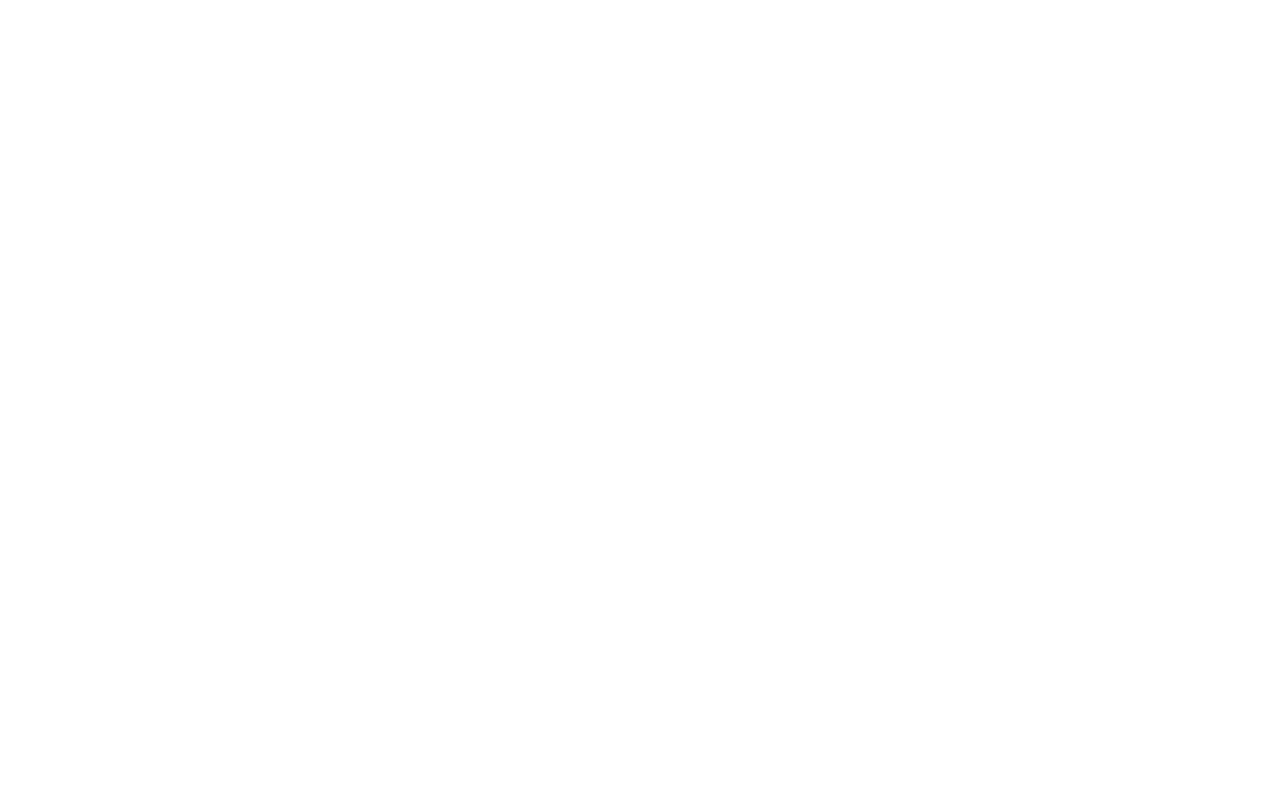
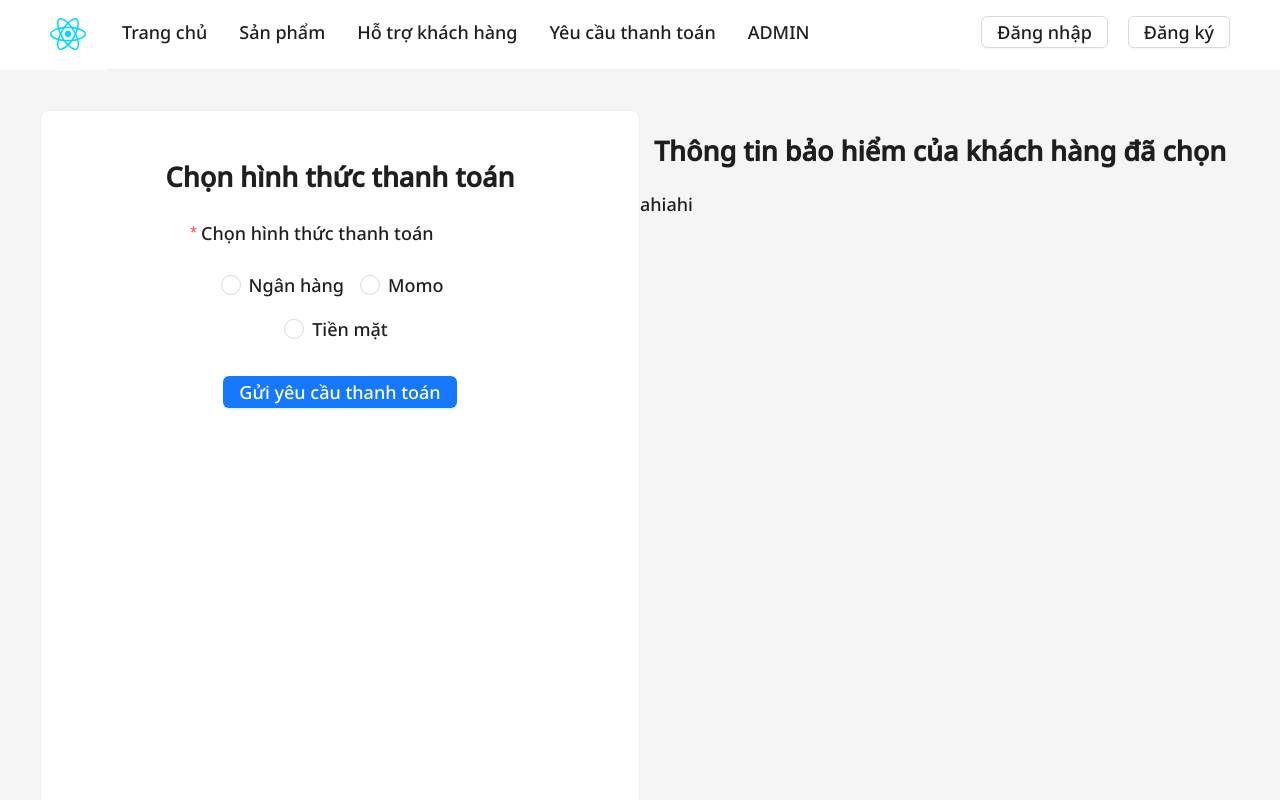
Before and after one commit to nthihongphuc/System-Of-Health-Insurance, a React (Vite) app: page /payment_request/type_payment in a window 1280 px wide. Before the commit this address had no page. Shown: the top 800 px of the page. Built offline with nearby package versions, Linux system fonts and the light colour scheme; the HTML template or start-up script is replaced by a standard one.

Commit message:
type payment (still update)

```diff
--- a/src/pages/RequestPayment.jsx
+++ b/src/pages/RequestPayment.jsx
@@ -145,35 +145,7 @@
             >
               <Cascader options={address} />
             </Form.Item>
-            <Form.Item
-              label="Hóa đơn"
-              name="payment"
-              rules={[
-                {
-                  required: true,
-                  message: "Vui lòng chọn hóa đơn để thanh toán!",
-                },
-              ]}
-            >
-              {/* list hóa đơn của khách hàng có cccd vừa nhập */}
-              <Cascader/>
-            </Form.Item>
-            <Form.Item
-              label="Chọn hình thức thanh toán"
-              name="gender"
-              rules={[
-                {
-                  required: true,
-                  message: "Vui lòng chọn hình thức thanh toán!",
-                },
-              ]}
-            >
-              <Radio.Group>
-                <Radio value="bank"> Ngân hàng</Radio>
-                <Radio value="online"> Momo </Radio>
-                <Radio value="offline"> Tiền mặt </Radio>
-              </Radio.Group>
-            </Form.Item>
+
             <Card
               label="Minh chứng hóa đơn"
               name="Bill"
@@ -189,10 +161,19 @@
               </Upload>
 
             </Card>
+            {/* Nút để qua trang chọn hình thức thanh toán */}
+            <Button
+                    type="primary"
+                    className="request-payment-button"
+                    style={{ marginTop: 10 }}
+                    onClick={() => navigate("/type_payment")}
+                    >
+                    <div>Chọn hình thức thanh toán</div>
+                </Button>
+            {/* <Button type="primary" htmlType="submit" style={{ marginTop: 10 }}>
+              Chọn hình thức thanh toán
+            </Button> */}
 
-            <Button type="primary" htmlType="submit" style={{ marginTop: 10 }}>
-              Gửi yêu cầu thanh toán
-            </Button>
           </Form>
         </Card>
       </Content>
--- /dev/null
+++ b/src/pages/TypePayment.jsx
@@ -0,0 +1,125 @@
+//import { Layout, Sider, Menu, UserOutlined, collapsed } from "antd";
+import React, { useState } from "react";
+import {
+  MedicineBoxOutlined,
+  MoneyCollectOutlined,
+  IdcardOutlined,
+  UnlockOutlined,
+  UploadOutlined
+} from "@ant-design/icons";
+
+import {
+  Layout,
+  Form,
+  Input,
+  Button,
+  Menu,
+  theme,
+  Card,
+  Select,
+  Cascader,
+  Radio,
+  message,
+  Upload,
+  Space,
+  Col,
+  Row
+} from "antd";
+import { Content } from "antd/es/layout/layout";
+import { address } from "../data/address";
+// const props = {
+//   name: 'file',
+//   action: 'https://run.mocky.io/v3/435e224c-44fb-4773-9faf-380c5e6a2188',
+//   headers: {
+//     authorization: 'authorization-text',
+//   },
+//   onChange(info) {
+//     if (info.file.status !== 'uploading') {
+//       console.log(info.file, info.fileList);
+//     }
+//     if (info.file.status === 'done') {
+//       message.success(`${info.file.name} file uploaded successfully`);
+//     } else if (info.file.status === 'error') {
+//       message.error(`${info.file.name} file upload failed.`);
+//     }
+//   },
+// };
+const { Header } = Layout;
+const { TextArea } = Input;
+
+const TypePayment = () => {
+  const [componentDisabled, setComponentDisabled] = useState(true);
+  const {
+    token: { colorBgContainer },
+  } = theme.useToken();
+  const onFinish = (values) => {
+    console.log(values);
+  };
+  return (
+    <Layout style={{ height: "100%" }}>
+      <Content style={{ margin: 40 }}>
+      <Row>
+      <Col span={12}>
+      <Card
+          style={{ width: "100%", minHeight: "100vh" }}
+          bodyStyle={{
+            display: "flex",
+            flexDirection: "column",
+            alignItems: "center",
+          }}
+        >
+          <h2 style={{ textAlign: "center" }}>Chọn hình thức thanh toán</h2>
+          <Form
+            name="profile_from"
+            onFinish={onFinish}
+            style={{ width: 300, textAlign: "center" }}
+            layout="vertical"
+          >
+
+            <Form.Item
+              label="Chọn hình thức thanh toán"
+              name="gender"
+              rules={[
+                {
+                  required: true,
+                  message: "Vui lòng chọn hình thức thanh toán!",
+                },
+              ]}
+            >
+              <Radio.Group>
+                <Radio value="bank"> <p>Ngân hàng</p></Radio>
+                {/* Chèn thêm thông tin ngân hàng */}
+                <Radio value="online"> <p>Momo</p> </Radio>
+                {/* Chèn số điện thoại */}
+                <Radio value="offline"> Tiền mặt </Radio>
+                {/* Chèn địa chỉ công ty */}
+              </Radio.Group>
+            </Form.Item>
+              {/* Nút gửi yêu cầu */}
+              <Button
+                type="primary"
+                htmlType="submit"
+                className="type-payment-form-button"
+                style={{ marginTop: 10 }}
+              >
+                Gửi yêu cầu thanh toán
+              </Button>
+
+            {/* <Button type="primary" htmlType="submit" style={{ marginTop: 10 }}>
+              Gửi yêu cầu thanh toán
+            </Button> */}
+          </Form>
+
+        </Card>
+      </Col>
+      <Col span={12}>
+      <h2 style={{ textAlign: "center" }}>Thông tin bảo hiểm của khách hàng đã chọn </h2>
+      ahiahi
+        </Col>
+    </Row>
+      </Content>
+    </Layout>
+  );
+};
+// output component
+export default TypePayment;
--- a/src/routes/Router.jsx
+++ b/src/routes/Router.jsx
@@ -22,6 +22,7 @@
 import FeeListPage from "../pages/FeeListPage";
 import UpdatePolicyPage from "../pages/UpdatePolicy";
 import HistoryPaymentList from "../pages/HistoryPaymentList";
+import TypePayment from "../pages/TypePayment";
 
 const ProfileRouter = () => {
   return (
@@ -55,6 +56,8 @@
           <Route path="/profile/*" element={<ProfileRouter />} />
           <Route path="/product/:id/register" element={<RegisterInsurance />} />
           <Route path="/payment_request" element={<RequestPayment />} />
+          <Route path="/payment_request/type_payment" element={<TypePayment />} />
+
           <Route path="/admin/" element={<AdminPage />} />
           <Route path="/admin/InsuranceListPage" element={<InsuranceListPage />} />
           <Route path="/admin/ApointmentList" element={<ApointmentList />} />
```
